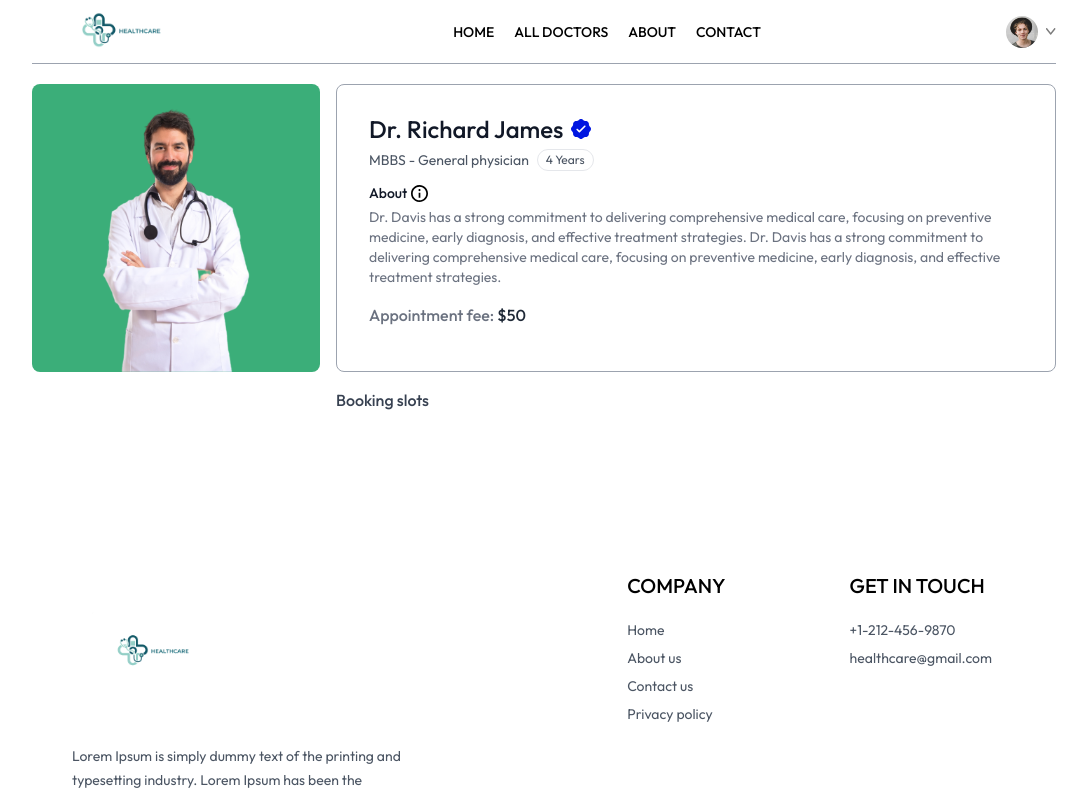
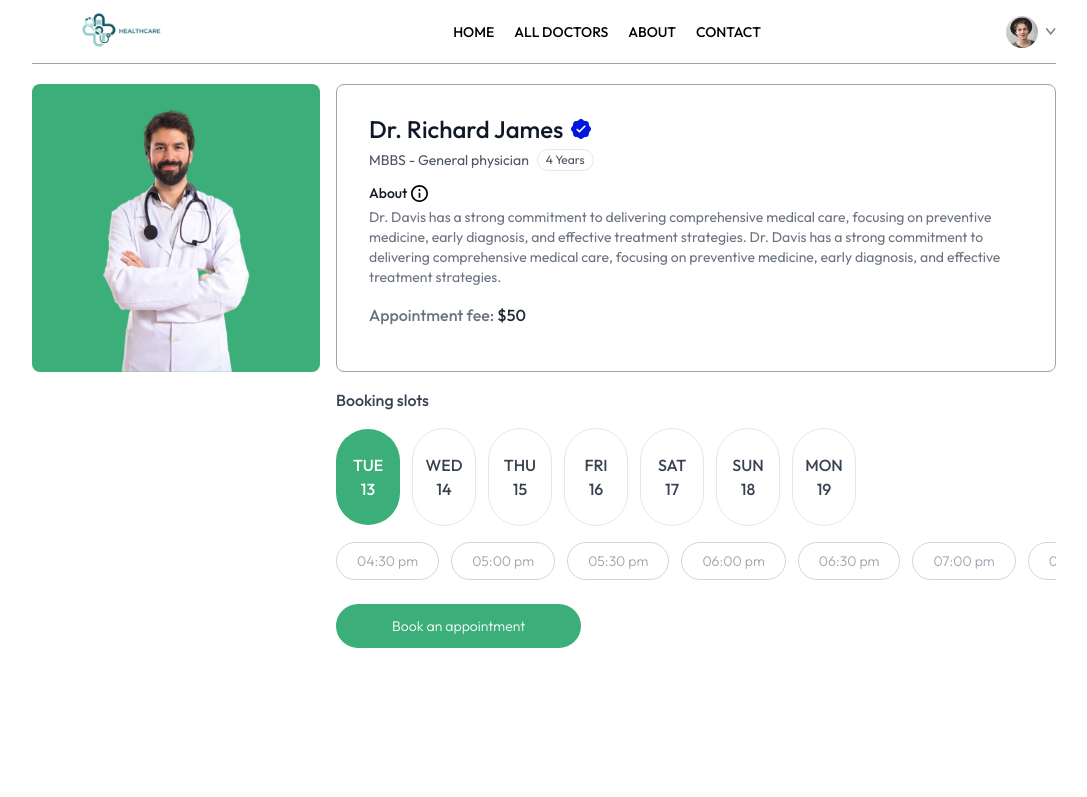
Before and after one commit to Suraj-219/Health-Care, a React (Vite) app in the folder frontend/: page /appointment/1 in a window 1280 px wide. Shown: the top 797 px of the page, without its empty margins (96-1183 px from the left). Built offline with nearby package versions, Linux system fonts and the light colour scheme.

Commit message:
update appointment

```diff
--- a/frontend/src/pages/Appointment.jsx
+++ b/frontend/src/pages/Appointment.jsx
@@ -108,16 +108,32 @@ const Appointment = () => {
         {/* ---Booking slots */}
         <div className='sm:ml-72 sm:pl-4 mt-4 font-medium text-gray-700'>
           <p>Booking slots</p>
-          <div>
+          <div className='flex gap-3 items-center w-full overflow-x-scroll mt-4'>
             {
-              docSlots.length && docSlots.map((item,index)=>{
-                <div key={index}>
+              docSlots.length > 0 && docSlots.map((item, index) => (
+              <div
+                key={index}
+                onClick={() => setSlotIndex(index)}
+                className={`text-center py-6 min-w-16 rounded-full cursor-pointer
+                ${slotIndex === index ? 'bg-primary text-white' : 'border border-gray-200'}`}>
                   <p>{item[0] && daysOfWeek[item[0].datetime.getDay()]}</p>
                   <p>{item[0] && item[0].datetime.getDate()}</p>
-                </div>
-              })
+              </div>))
             }
           </div>
+
+          <div className='flex items-center gap-3 w-full overflow-x-scroll mt-4'>
+            {
+              docSlots.length > 0 &&
+              docSlots[slotIndex] &&
+              docSlots[slotIndex].map((item,index)=>(
+                <p onClick={()=>setSloteTime(item.time)} className={`text-sm font-light flex-shrink-0 px-5 py-2 rounded-full cursor-pointer ${item.time === slotTime ? 'bg-primary text-white' : 'text-gray-400 border border-gray-300'}`} key={index}>
+                  {item.time.toLowerCase()}
+                </p>
+              ))
+            }
+          </div>
+          <button className='bg-primary text-white text-sm font-light px-14 py-3 rounded-full my-6'>Book an appointment</button>
         </div>
     </div>
   )
```
